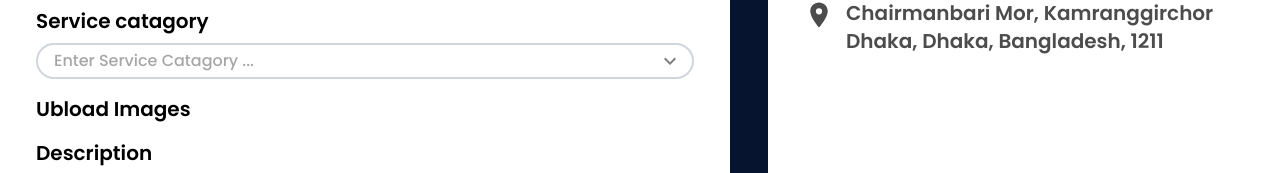
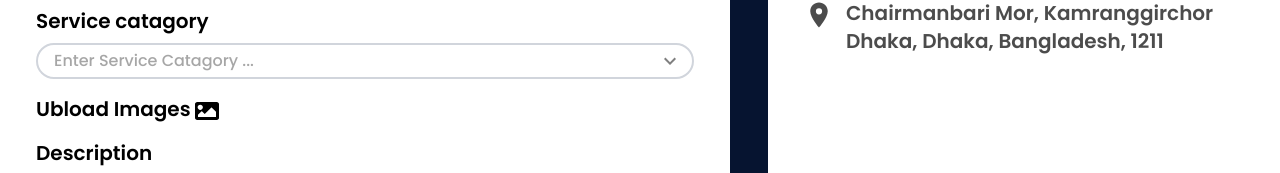
Before and after one commit to mdshavoahmadejoydev/Creative-Artifex, a React (Vite) app: page / in a window 1280 px wide. Shown: the part 7727-7900 px from the top of the page. Built offline with nearby package versions, Linux system fonts and the light colour scheme.

Commit message:
ubload img section working

```diff
--- a/src/sections/SubmitMsg.jsx
+++ b/src/sections/SubmitMsg.jsx
@@ -8,6 +8,7 @@ import { useState, useEffect, useRef } from 'react';
 import { MdAddCall, MdEmail, MdLocationOn, MdKeyboardArrowDown, MdKeyboardArrowUp } from 'react-icons/md';
 
 import ReactCountryFlag from "react-country-flag";
+import { FaImage } from 'react-icons/fa';
 
 const SubmitMsg = () => {
 
@@ -232,8 +233,8 @@ const SubmitMsg = () => {
               </div>
             </div>
 
-            <div className="mt-4">
-              <SubmitP text={`Ubload Images`} requerment={false} />
+            <div className="mt-4 cursor-pointer">
+              <SubmitP text={`Ubload Images`} requerment={false} className={`inline-block`} /> <FaImage className='text-2xl inline-block' />
             </div>
 
             <div className="mt-4">
```
Also changed, not shown: src/sections/Header.jsx (+4 -4 lines).
